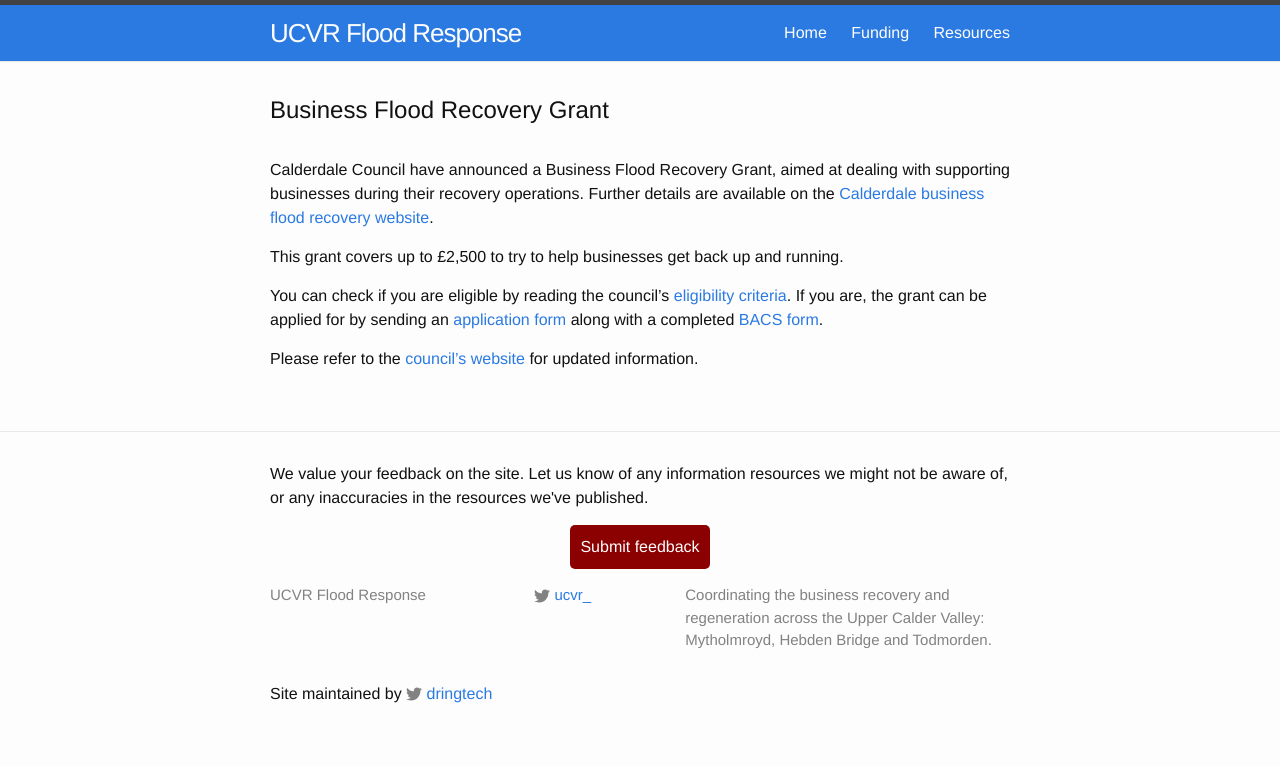
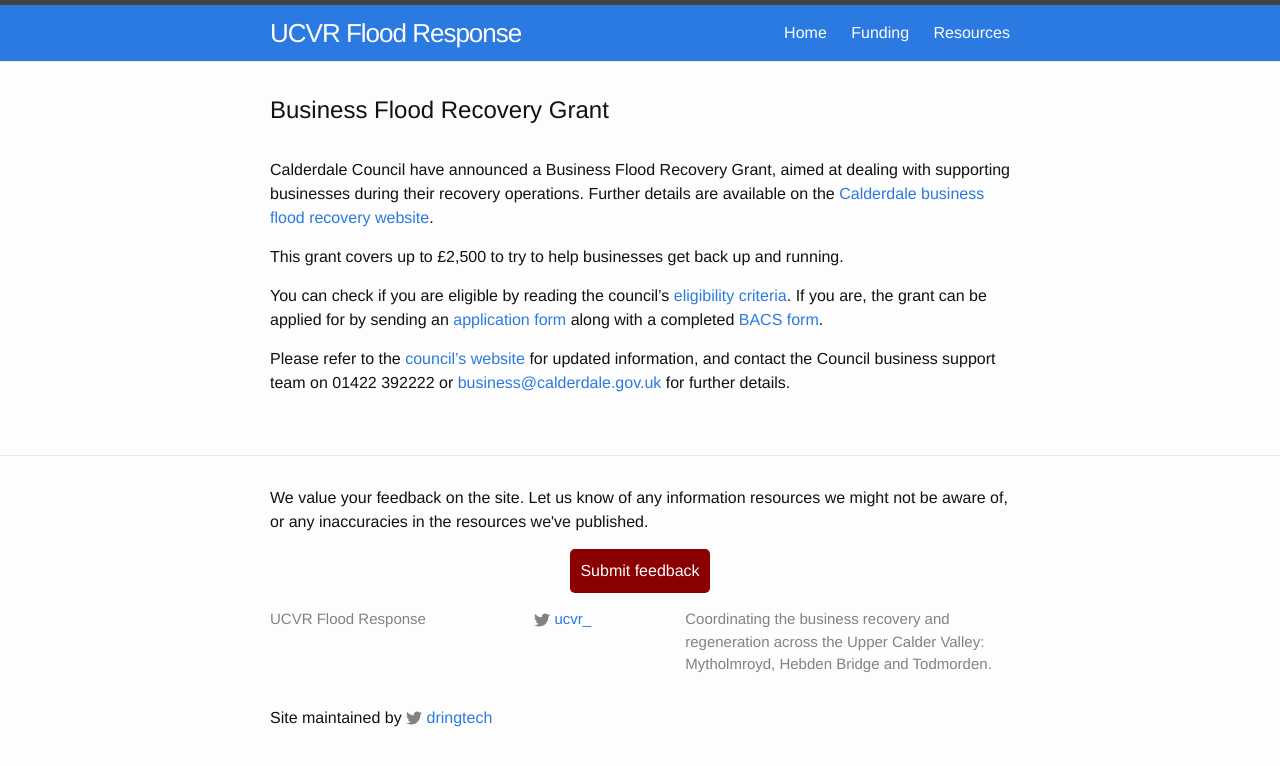
Before and after one commit to dringtech/ucvr-flood-info, a Jekyll site: the page built from funding/business-grants.md, in a window 1280 px wide. Shown: the top 766 px of the page. Built offline with Jekyll 4.4.1, drawn with Linux system fonts in a browser that asks for light colours.

Commit message:
updates to funding

```diff
--- a/_data/nav.yml
+++ b/_data/nav.yml
@@ -16,6 +16,8 @@
       href: /funding/calderdale-rising-crowdfund/
     - title: "Repair & Renew Grant"
       href: /funding/repair-and-renew-grant/
+    - title: "Business Rates Relief"
+      href: /funding/business-rates/
 
 - title: "Resources"
   href: "/resources/"
--- a/funding/business-grants.md
+++ b/funding/business-grants.md
@@ -19,7 +19,8 @@ by sending an [application form][APPLICATION] along with a completed
 [BACS form][BACS_FORM].
 
 Please refer to the [council's website][CALDERDALE_BIZ_SUPPORT] for updated
-information.
+information, and contact the Council business support team on 01422 392222 or
+<business@calderdale.gov.uk> for further details.
 
 [CALDERDALE_BIZ_SUPPORT]: http://www.calderdale.gov.uk/environment/flooding/help-available.html#business
 [ELIGIBILITY]: https://www.calderdale.gov.uk/environment/flooding/Flood-Relief-Businesses.pdf
```
Also changed, not shown: other parts of funding/business-grants.md (+1 -1 lines), funding/business-rate.md (added, +13 -0 lines), funding/repair-and-renew-grant.md (+3 -0 lines).
